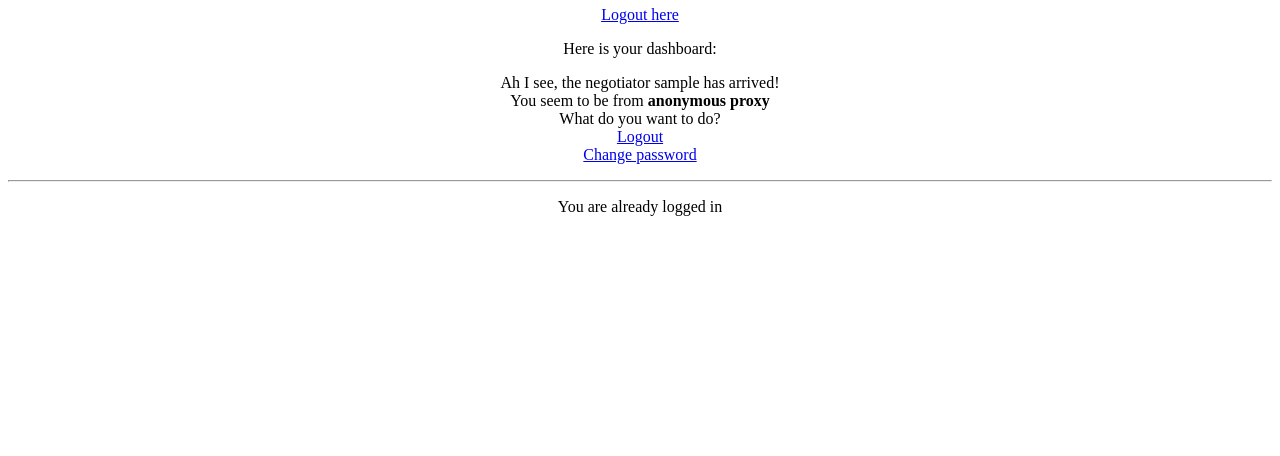
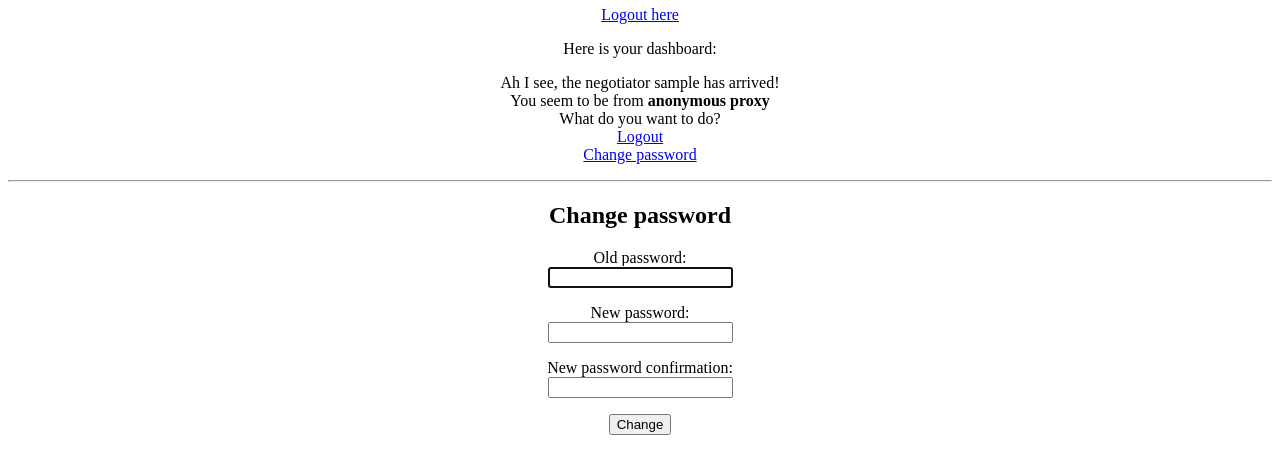
Before and after one commit to wurstbroteater/djangoProject, a Django app: page /users/accounts/password_change/ in a window 1280 px wide. Shown: the part 211-667 px from the top of the page. Run offline with Django 3.2, Linux system fonts and the light colour scheme; the visitor is signed in with stand-in values (Sample User, id 1).

Commit message:
bugfix: make change password visible when logged in

```diff
--- a/users/templates/registration/password_change_done.html
+++ b/users/templates/registration/password_change_done.html
@@ -1,5 +1,5 @@
 {% extends 'users/dashboard.html' %}
 
 {% block content %}
-<h2>Changed password!</h2>
+    <h2>Changed password!</h2>
 {% endblock %}
--- a/users/templates/registration/password_change_form.html
+++ b/users/templates/registration/password_change_form.html
@@ -1,15 +1,10 @@
 {% extends 'users/dashboard.html' %}
 
 {% block content %}
-    {% if not user.is_authenticated %}
     <h2>Change password</h2>
-
     <form method="post">
         {% csrf_token %}
         {{ form.as_p }}
         <input type="submit" value="Change">
     </form>
-    {% else %}
-        <p>You are already logged in</p>
-    {% endif %}
 {% endblock %}
```
Lines whose indentation alone changed are shown as unchanged.
